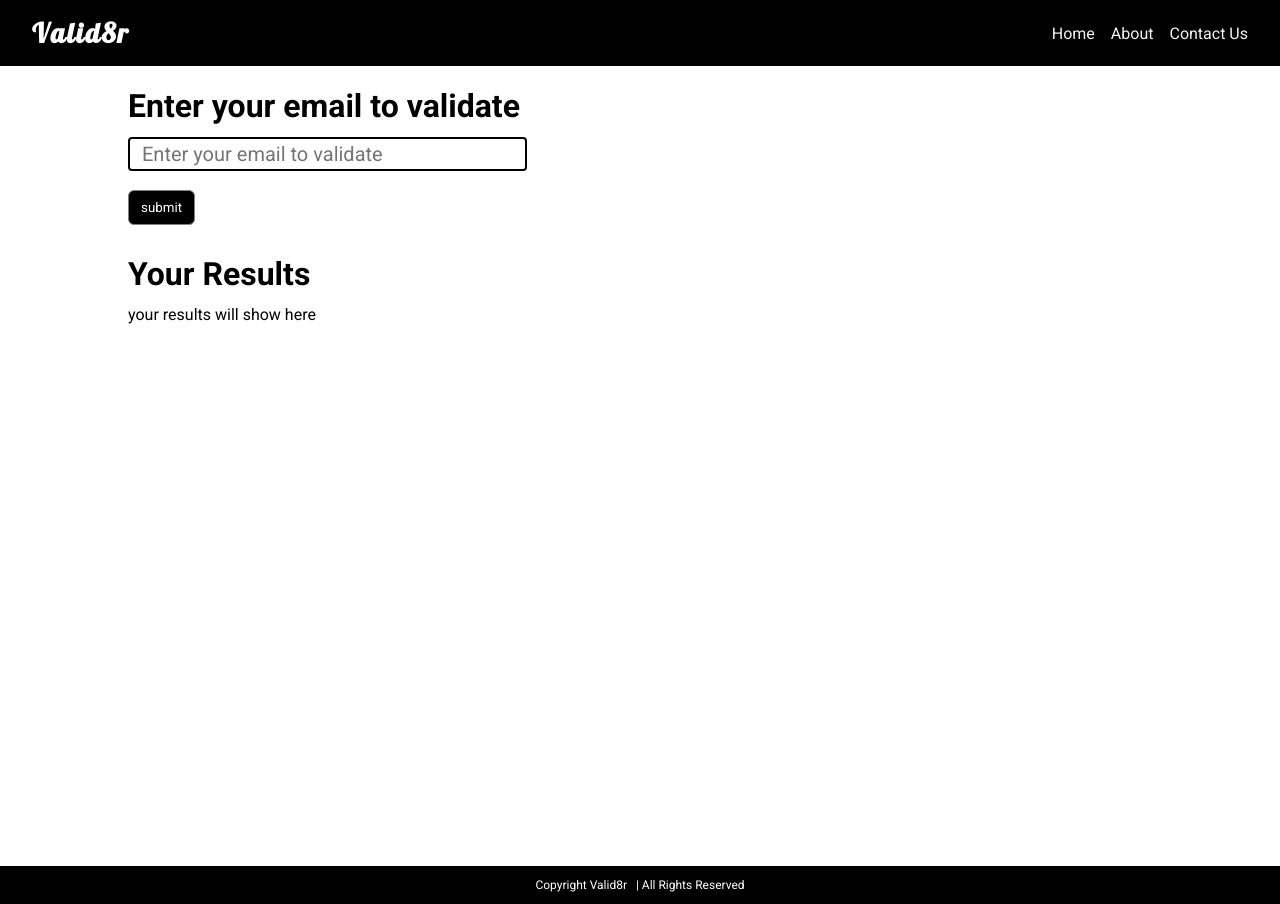
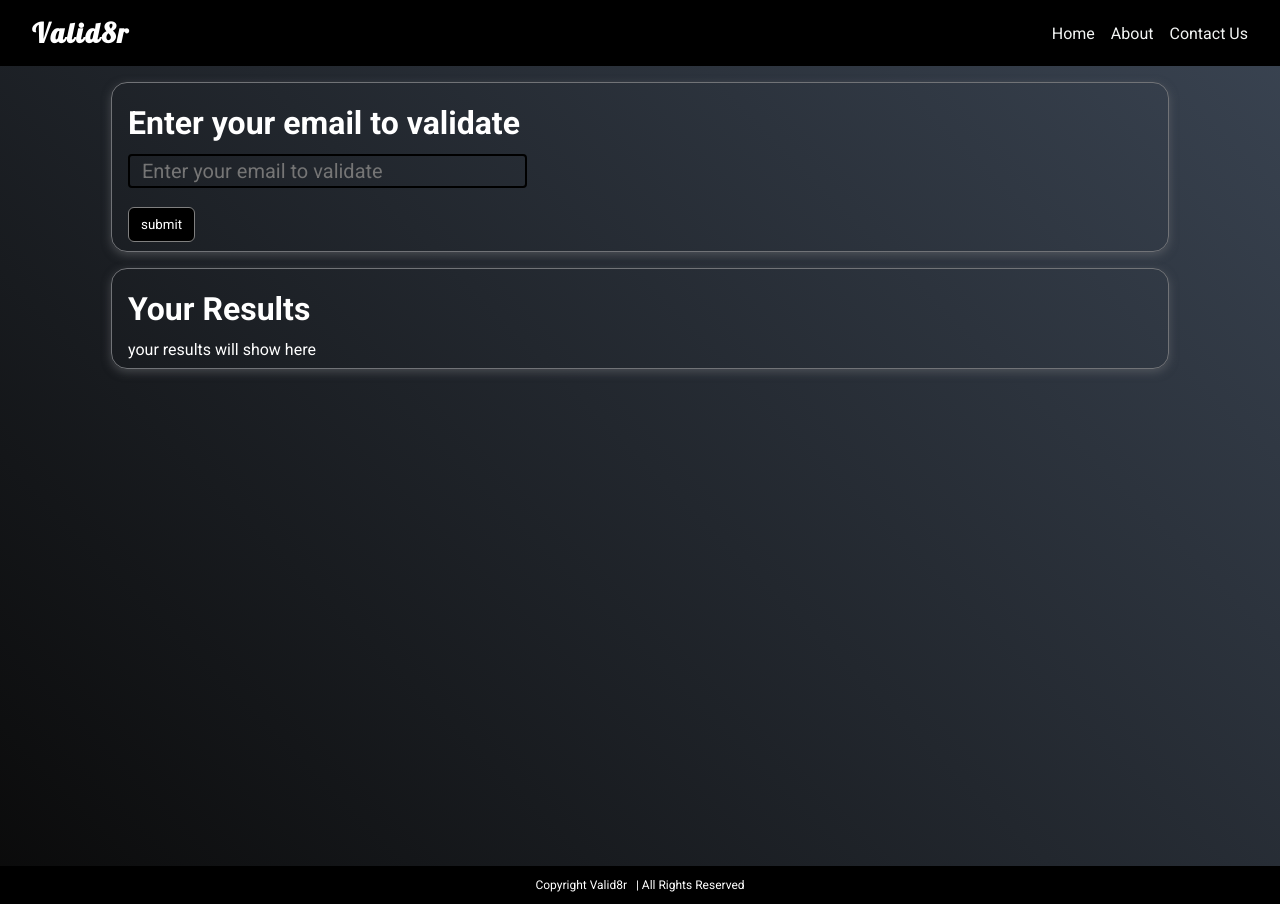
Before and after one commit to Robin-2407/EMAIL_VALIDATOR, a plain HTML site: page index.html in a window 1280 px wide. Drawn offline with Linux system fonts and the light colour scheme.

Commit message:
Color Changes

```diff
--- a/css/style.css
+++ b/css/style.css
@@ -8,7 +8,8 @@
 }
 
 body{
-    background-color: #fff;
+    background: linear-gradient(45deg, #0a0a0a, #3a4452) ;
+
 }
 
 header{
@@ -58,15 +59,18 @@ main{
 
 .container{
     max-width: 80vw;
-    margin: auto;
-    padding: 9px 3rem;
-    color: #caf0f8;
+    margin: 1rem auto;
+    padding: 9px 1rem;
+    border: 1px solid #717377;
+    border-radius: 16px;
+    background: transparent;
+    box-shadow: 0px 3px 10px rgba(113, 115, 119, 0.5);
 }
 
 .container h3{
     padding: 12px 0;
     font-size: 2rem;
-    color: black;
+    color: white;
 }
 
 input[type='text']{
@@ -74,7 +78,9 @@ input[type='text']{
     padding: 3px 12px;
     border: 2px solid black;
     border-radius: 4px;
+    background: transparent;
     font-size: 20px;
+    color: white;
 }
 
 .btn{
@@ -87,7 +93,7 @@ input[type='text']{
 }
 
 #resultCont{
-    color: black;
+    color: white;
 }
 
 #resultCont div::first-letter{
```
Also changed, not shown: img/loading.svg.
